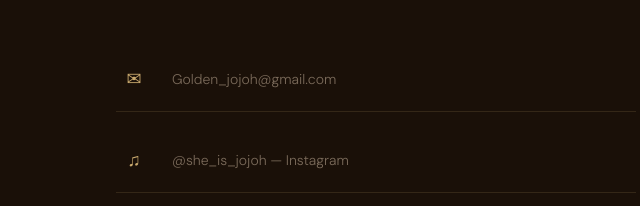
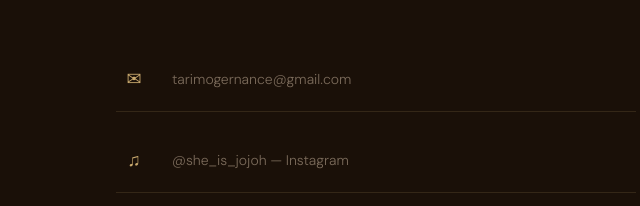
Before and after one commit to mrbren904-stack/Golden_Jojoh-s_portfolio, a plain HTML site: page index.html in a window 1280 px wide. Shown: the part 3029-3235 px from the top of the page, 564-1204 px from the left. Drawn offline with nearby package versions, Linux system fonts and the light colour scheme.

Commit message:
Update index.html

```diff
--- a/index.html
+++ b/index.html
@@ -654,7 +654,7 @@
   <div class="contact-right reveal">
     <a href="mailto:Golden_jojoh@gmail.com" class="contact-link">
       <span class="contact-link-icon">✉</span>
-      <span class="contact-link-text">Golden_jojoh@gmail.com</span>
+      <span class="contact-link-text">tarimogernance@gmail.com</span>
     </a>
     <a href="https://www.instagram.com/she_is_jojoh" target="_blank" class="contact-link">
       <span class="contact-link-icon">♫</span>
```
